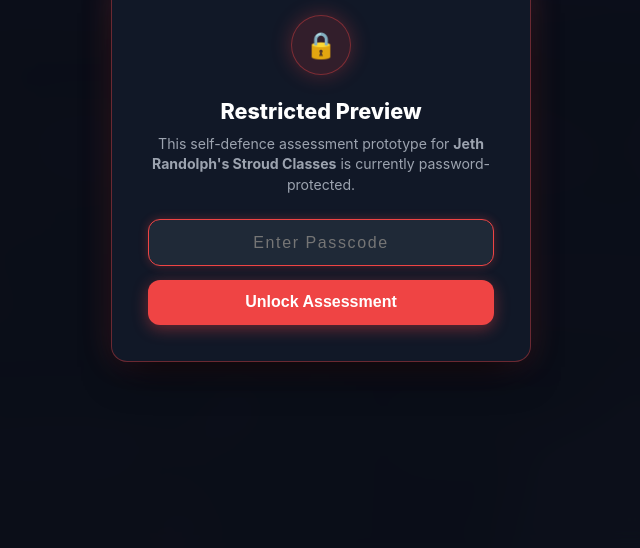
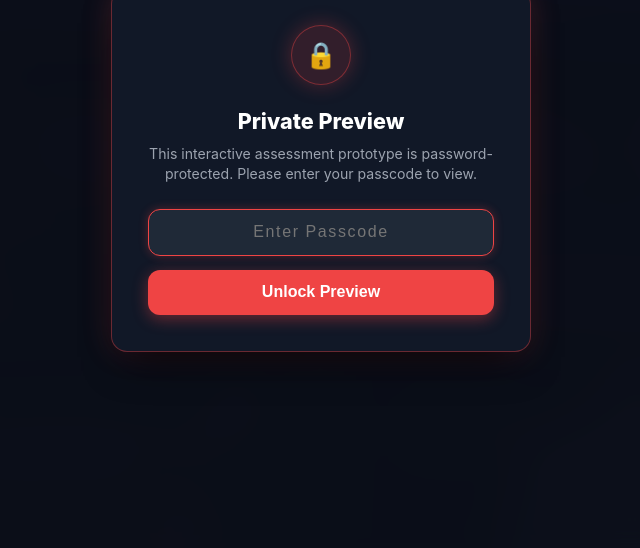
Before and after one commit to NexusRanger/Temp, a plain HTML site: page index.html in a window 1280 px wide. Shown: the part 230-778 px from the top of the page, without its empty margins (319-959 px from the left). Drawn offline with nearby package versions, Linux system fonts and the light colour scheme.

Commit message:
Make password screen anonymous

```diff
--- a/app.js
+++ b/app.js
@@ -35,9 +35,11 @@ function initAuth() {
 
   if (isUnlocked) {
     document.body.classList.remove("locked");
+    document.title = "Self-Defence Needs Diagnostic & Training Matcher";
     if (authGate) authGate.classList.add("hidden");
   } else {
     document.body.classList.add("locked");
+    document.title = "Project Preview";
     if (authGate) authGate.classList.remove("hidden");
     if (authInput) setTimeout(() => authInput.focus(), 100);
   }
@@ -54,6 +56,7 @@ window.verifyPassword = async function() {
   if (VALID_PASSCODE_HASHES.includes(hash)) {
     sessionStorage.setItem("jeth_assessment_auth", "unlocked");
     document.body.classList.remove("locked");
+    document.title = "Self-Defence Needs Diagnostic & Training Matcher";
     if (authGate) authGate.classList.add("hidden");
     if (errorElem) errorElem.classList.remove("visible");
     input.value = "";
@@ -69,6 +72,7 @@ window.lockAssessment = function() {
   const authGate = document.getElementById("authGate");
   const authInput = document.getElementById("authPassword");
   document.body.classList.add("locked");
+  document.title = "Project Preview";
   if (authGate) authGate.classList.remove("hidden");
   if (authInput) {
     authInput.value = "";
--- a/index.html
+++ b/index.html
@@ -3,7 +3,7 @@
 <head>
   <meta charset="UTF-8">
   <meta name="viewport" content="width=device-width, initial-scale=1.0">
-  <title>Self-Defence Needs Diagnostic & Training Matcher | Jeth Randolph Stroud</title>
+  <title>Project Preview</title>
   <link rel="stylesheet" href="styles.css">
   <!-- Chart.js for Radar Chart -->
   <script src="https://cdn.jsdelivr.net/npm/chart.js@4.4.1/dist/chart.umd.min.js"></script>
@@ -13,9 +13,9 @@
   <div id="authGate" class="auth-gate">
     <div class="auth-card">
       <div class="auth-icon-wrap">🔒</div>
-      <h2 class="auth-title">Restricted Preview</h2>
+      <h2 class="auth-title">Private Preview</h2>
       <p class="auth-subtitle">
-        This self-defence assessment prototype for <strong>Jeth Randolph's Stroud Classes</strong> is currently password-protected.
+        This interactive assessment prototype is password-protected. Please enter your passcode to view.
       </p>
       <form id="authForm" class="auth-form" onsubmit="event.preventDefault(); verifyPassword();">
         <input
@@ -28,7 +28,7 @@
         />
         <div id="authError" class="auth-error">Incorrect passcode. Please try again.</div>
         <button type="submit" class="btn-primary" style="width: 100%;">
-          Unlock Assessment
+          Unlock Preview
         </button>
       </form>
     </div>
```
